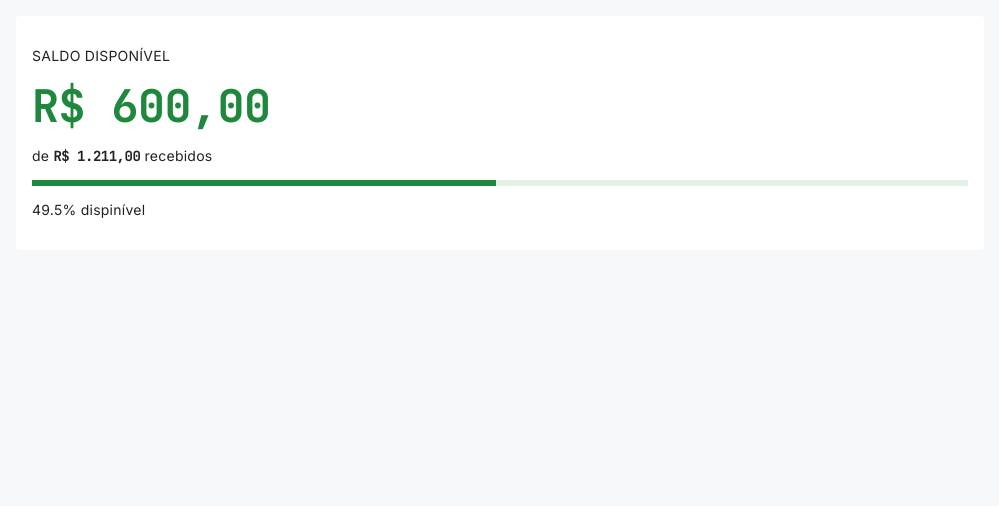
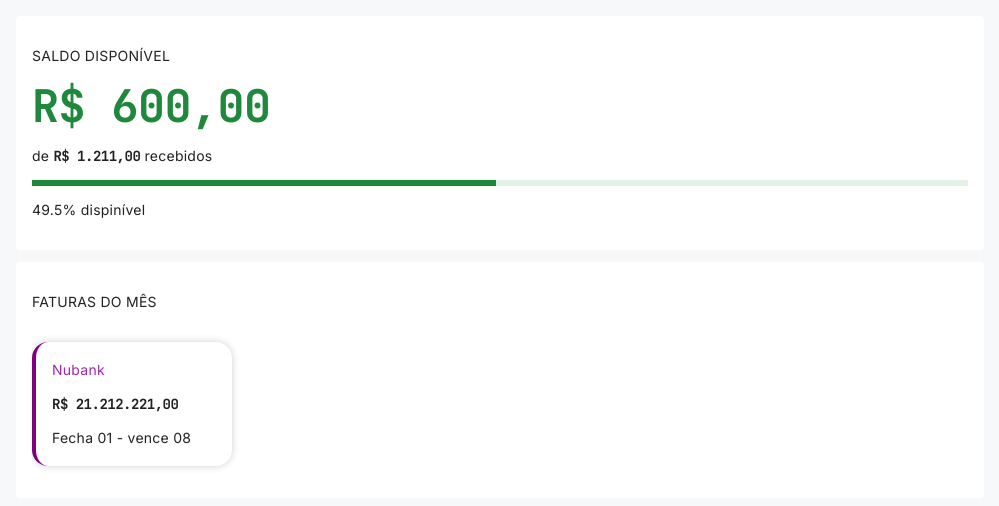
Before and after one commit to Ramon-Erik/detailed-expenses, a Vue app: page /home in a window 1280 px wide. Shown: the top 506 px of the page, without its empty margins (140-1139 px from the left). Built offline with nearby package versions, Linux system fonts and the light colour scheme; a small style sheet from the web is missing.

Commit message:
feat: monthly statmant view

```diff
--- a/src/modules/home/ui/components/MonthlyStatment.vue
+++ b/src/modules/home/ui/components/MonthlyStatment.vue
@@ -3,7 +3,12 @@ import StatementComponent from './StatementComponent.vue'
 </script>
 
 <template>
-  <p>Faturas do mês</p>
-
-  <StatementComponent v-for="s in []" />
+  <v-card variant="flat" class="my-3">
+    <v-card-text>
+      <p class="text-uppercase">Faturas do mês</p>
+      <div class="overflow-x-scroll pa-4 pl-0 d-flex ga-5">
+        <StatementComponent v-for="s in [1]" />
+      </div>
+    </v-card-text>
+  </v-card>
 </template>
--- a/src/modules/home/ui/components/StatementComponent.vue
+++ b/src/modules/home/ui/components/StatementComponent.vue
@@ -1,3 +1,24 @@
+<script setup lang="ts">
+import { formatCurrencyBR } from '@/shared/helpers/masks'
+</script>
+
 <template>
-  cartão
+  <div class="card pa-1 pl-4 bg-on-background" :style="{borderLeft: '4px solid purple'}">
+    <p class="text-capitalize text-purple">nubank</p>
+    <p class="font-mono">{{ formatCurrencyBR(21212221) }}</p>
+    <p>Fecha 01 - vence 08</p>
+  </div>
 </template>
+
+<style scoped>
+.card {
+  width: fit-content;
+  min-width: 200px;
+
+  border-radius: 1rem;
+
+  box-shadow:
+    0px 0px 10px -2px rgba(var(--v-shadow-color), var(--v-shadow-key-opacity, 0.3)),
+    0px 0px 0px 0px rgba(var(--v-shadow-color), var(--v-shadow-ambient-opacity, 0.15));
+}
+</style>
--- a/src/modules/home/ui/views/HomeView.vue
+++ b/src/modules/home/ui/views/HomeView.vue
@@ -1,9 +1,11 @@
 <script setup lang="ts">
 import CashBalance from '../components/CashBalance.vue'
+import MonthlyStatment from '../components/MonthlyStatment.vue';
 </script>
 
 <template>
   <v-container>
     <CashBalance />
+    <MonthlyStatment />
   </v-container>
 </template>
```
